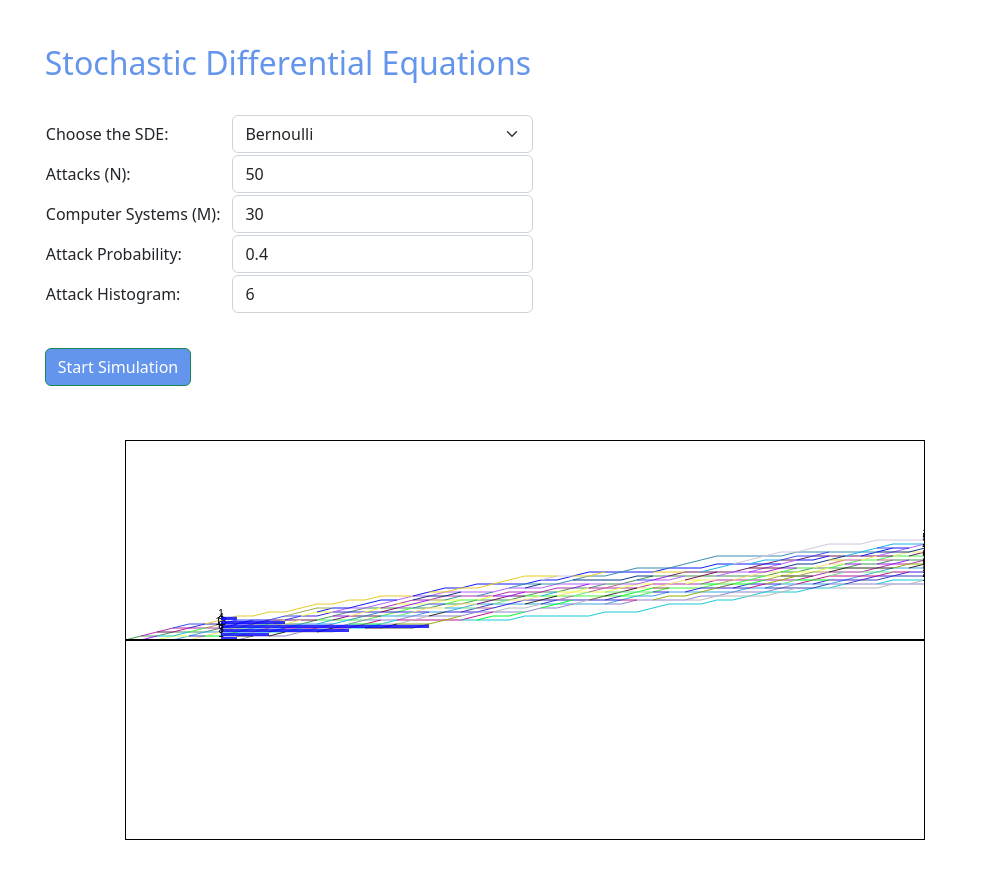
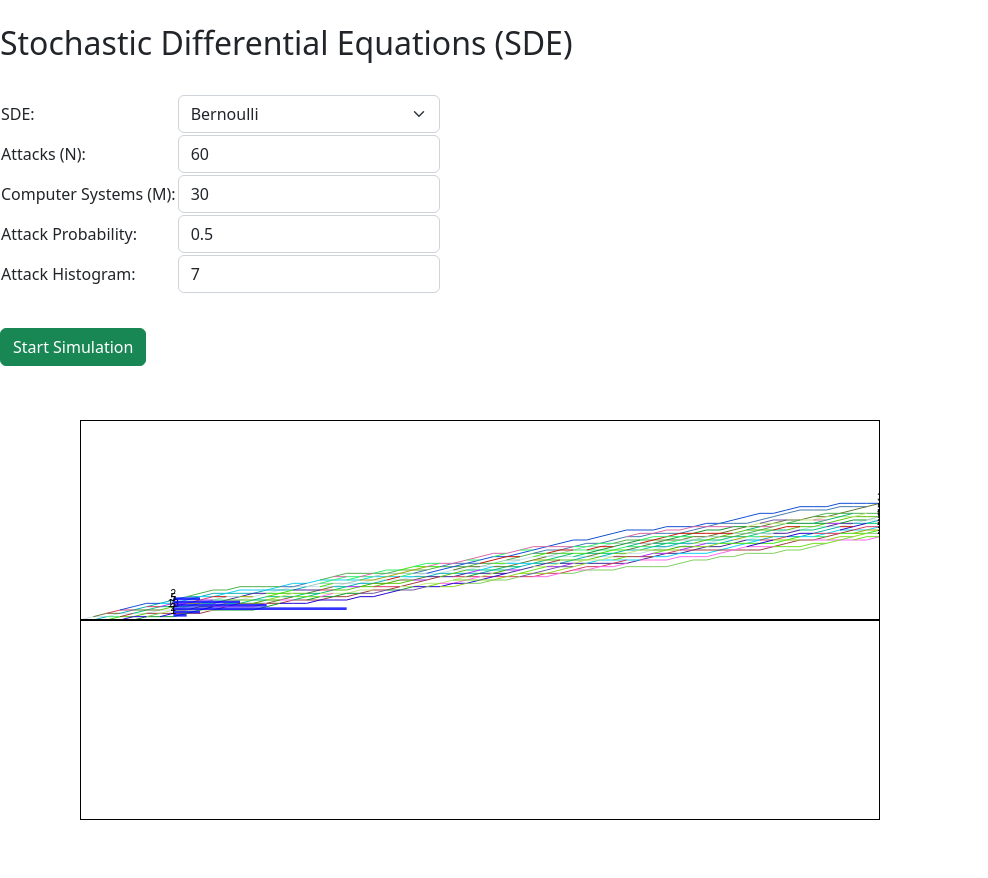
Before and after one commit to Bazz-zzaB/hm_07, a plain HTML site: page index.html in a window 1280 px wide. Both pictures are taken after a click on the button "Start Simulation". Shown: the whole page, without its empty margins (0-988 px from the left). Drawn offline with nearby package versions, Linux system fonts and the light colour scheme.

Commit message:
final index.html

```diff
--- a/index.html
+++ b/index.html
@@ -1,24 +1,24 @@
 <!DOCTYPE html>
 <html>
     <head>
-        <title> HOMEWORK_07 </title>
+        <title> hw_07 </title>
         <meta name="viewport" content="width=device-width, initial-scale=1.0">
         <link href="https://cdn.jsdelivr.net/npm/bootstrap@5.2.3/dist/css/bootstrap.min.css" rel="stylesheet">
         <script src="https://cdn.jsdelivr.net/npm/bootstrap@5.2.3/dist/js/bootstrap.bundle.min.js"></script>
         <script src="https://cdn.jsdelivr.net/npm/chart.js@3.7.0/dist/chart.min.js"></script>
     </head>
     <body>
-        <div style="background-color: white; width:93vw; margin-top: 20px; margin-left:3.5vw ;">
+        <div>
             <br>
-            <h2 style="color: cornflowerblue;">Stochastic Differential Equations </h2>
+            <h2> Stochastic Differential Equations (SDE) </h2>
             <br>
             <form id="f1">
                 <div class="form-group">
                     <table>
                         <tr>
-                            <td><label for="selectOption" style="margin-right: 10px;">Choose the SDE:</label> </td>
+                            <td><label>SDE:</label> </td>
                             <td>
-                                <select class="form-select" id="selectOption" style="max-width: 25vw; margin-right: 3vw;">
+                                <select class="form-select" id="selectOption">
                                     <option value="option1">Bernoulli</option>
                                     <option value="option2">Randomwalk</option>
                                     <option value="option4">Poisson</option>
@@ -31,46 +31,46 @@
                             </td>
                         </tr>
                         <tr>
-                            <td><label id="labelnumberN" for="numberN" style="margin-right: 10px;">Attacks (N):</label></td>
-                            <td><input type="text" class="form-control" style="max-width: 25vw; margin-right: 3vw;" id="numberN" required value="50"> </td>
+                            <td><label id="labelnumberN" for="numberN">Attacks (N):</label></td>
+                            <td><input type="text" class="form-control" id="numberN" required value="60"> </td>
 
                         </tr>
                         <tr>
-                            <td><label id="labelnumberM" for="numberM" style="margin-right: 10px;">Computer Systems (M):</label></td>
-                            <td><input type="text" class="form-control" style="max-width: 25vw; margin-right: 3vw;" id="numberM" required value="30"> </td>
+                            <td><label id="labelnumberM" for="numberM">Computer Systems (M):</label></td>
+                            <td><input type="text" class="form-control" id="numberM" required value="30"> </td>
                         </tr>
                         <tr>
-                            <td><label id="labelProbability" for="Probability" style="margin-right: 10px;">Attack Probability:</label></td>
-                            <td><input type="text" class="form-control" style="max-width: 25vw; margin-right: 3vw;" id="Probability" required value="0.4"> </td>
+                            <td><label id="labelProbability" for="Probability">Attack Probability:</label></td>
+                            <td><input type="text" class="form-control" id="Probability" required value="0.5"> </td>
                         </tr>
                         <tr>
-                            <td><label id="labelnumberA" for="numberA" style="margin-right: 10px;">Attack Histogram:</label></td>
-                            <td><input type="text" class="form-control" style="max-width: 25vw; margin-right: 3vw;" id="numberA" required value="6"> </td>
+                            <td><label id="labelnumberA" for="numberA">Attack Histogram:</label></td>
+                            <td><input type="text" class="form-control" id="numberA" required value="7"> </td>
                         </tr>
                         <tr>
-                            <td><label id="labelLambda" for="Lambda" style="margin-right: 10px;">λ:</label></td>
-                            <td><input type="text" class="form-control" style="max-width: 25vw; margin-right: 3vw;" id="Lambda" required value="9"> </td>
+                            <td><label id="labelLambda" for="Lambda">λ:</label></td>
+                            <td><input type="text" class="form-control" id="Lambda" required value="4"> </td>
                         </tr>
                         <tr>
-                            <td><label id="labelsigmaValue" for="sigmaValue" style="margin-right: 10px;">σ:</label></td>
-                            <td><input type="text" class="form-control" style="max-width: 25vw; margin-right: 3vw;" id="sigmaValue" required value="0.3"> </td>
+                            <td><label id="labelsigmaValue" for="sigmaValue"">σ:</label></td>
+                            <td><input type="text" class="form-control" id="sigmaValue" required value="0.2"> </td>
                         </tr>
                         <tr>
-                            <td><label id="labelmuValue" for="muValue" style="margin-right: 10px;">μ:</label></td>
-                            <td><input type="text" class="form-control" style="max-width: 25vw; margin-right: 3vw;" id="muValue" required value="0.2"> </td>
+                            <td><label id="labelmuValue" for="muValue">μ:</label></td>
+                            <td><input type="text" class="form-control" id="muValue" required value="0.3"> </td>
                         </tr>
                         <tr>
-                            <td><label id="labelthetaValue" for="thetaValue" style="margin-right: 10px;">ϑ:</label></td>
-                            <td><input type="text" class="form-control" style="max-width: 25vw; margin-right: 3vw;" id="thetaValue" required value="0.1"> </td>
+                            <td><label id="labelthetaValue" for="thetaValue">ϑ:</label></td>
+                            <td><input type="text" class="form-control" id="thetaValue" required value="0.4"> </td>
                         </tr>
                         <tr>
-                            <td><label id="labelkValue" for="kValue" style="margin-right: 10px;">K:</label></td>
-                            <td><input type="text" class="form-control" style="max-width: 25vw; margin-right: 3vw;" id="kValue" required value="0.1"> </td>
+                            <td><label id="labelkValue" for="kValue">K:</label></td>
+                            <td><input type="text" class="form-control" id="kValue" required value="0.3"> </td>
                         </tr>
                     </table>
                     <br>
-                    <div style="display: flex; align-items: center;"></div>
-                    <button type="button" class="btn btn-success" style="color: white;background-color: cornflowerblue;" onclick="collectData()"> Start Simulation </button>
+                    <div></div>
+                    <button type="button" class="btn btn-success" onclick="collectData()"> Start Simulation </button>
                     </div>
                     <br>
                     <canvas id="myCanvas" style="align-self: center;"></canvas>
@@ -169,54 +169,54 @@
             }
 
             let option = document.getElementById("selectOption").value;
-            if(option == "option1"){    //bernoulli N, M, P
+            if(option == "option1"){
                 showOrHideInput(false, false, false, false, true, true, true, true, true);
             }
-            if(option == "option2"){ //randomwalk N, M, P
+            if(option == "option2"){
                 showOrHideInput(false, false, false, false, true, true, true, true, true);
             }
-            if(option == "option3"){ //general brawnian motion N, M, P
+            if(option == "option3"){
                 showOrHideInput(false, false, false, false, true, true, true, true, true);
             }
-            if(option == "option4"){ //poisson N, M, lambda
+            if(option == "option4"){
                 showOrHideInput(false, false, true, false, false, true, true, true, true);
             }
-            if(option == "option5"){ //standard brawnian motion N, M, P
+            if(option == "option5"){
                 showOrHideInput(false, false, false, false, true, true, true, true, true);
             }
-            if(option == "option6"){ //geometric brawnian motion N, M, P, mu, sigma
+            if(option == "option6"){
                 showOrHideInput(false, false, false, false, true, false, false, true, true);
             }
-            if(option == "option7"){ // N, M, P, mu, sigma, theta
+            if(option == "option7"){
                 showOrHideInput(false, false, false, false, true, false, false, false, true);
             }
-            if(option == "option8"){ // N, M, P, mu, sigma, theta, k
+            if(option == "option8"){
                 showOrHideInput(false, false, false, false, true, false, true, false, false);
             }
             document.getElementById("selectOption").addEventListener("change", function() {
                 let option = document.getElementById("selectOption").value;
-                if(option == "option1"){    //bernoulli N, M, P
+                if(option == "option1"){
                     showOrHideInput(false, false, false, false, true, true, true, true, true);
                 }
-                if(option == "option2"){ //randomwalk N, M, P
+                if(option == "option2"){
                     showOrHideInput(false, false, false, false, true, true, true, true, true);
                 }
-                if(option == "option3"){ //general brawnian motion N, M, P
+                if(option == "option3"){
                     showOrHideInput(false, false, false, false, true, true, true, true, true);
                 }
-                if(option == "option4"){ //poisson N, M, lambda
+                if(option == "option4"){
                     showOrHideInput(false, false, true, false, false, true, true, true, true);
                 }
-                if(option == "option5"){ //standard brawnian motion N, M, P
+                if(option == "option5"){
                     showOrHideInput(false, false, false, false, true, true, true, true, true);
                 }
-                if(option == "option6"){ //geometric brawnian motion N, M, P, mu, sigma
+                if(option == "option6"){
                     showOrHideInput(false, false, false, false, true, false, false, true, true);
                 }
-                if(option == "option7"){ // N, M, P, mu, sigma, theta
+                if(option == "option7"){
                     showOrHideInput(false, false, false, false, true, false, false, false, true);
                 }
-                if(option == "option8"){ // N, M, P, mu, sigma, theta, k
+                if(option == "option8"){
                     showOrHideInput(false, false, false, false, true, false, true, false, false);
                 }
             });
@@ -356,12 +356,12 @@
                     ctx.strokeStyle = 'black';
                     ctx.lineWidth = 2;
 
-                    ctx.save(); // Salva il contesto canvas corrente
+                    ctx.save();
 
-                    // Crea un percorso di clip rettangolare basato sulle dimensioni del rettangolo
+
                     ctx.beginPath();
                     ctx.rect(this.x, this.y, this.width, this.height);
-                    ctx.clip(); // Imposta il percorso di clip
+                    ctx.clip();
 
                     const startX = gridXini + this.offsetViewX;
                     const endX = gridXfin + this.offsetViewX;
@@ -369,14 +369,13 @@
 
                     let ris = drawInsideRectangle(this, startX, centerY, endX, centerY);
                     if(ris != null){
-                        // Disegna l'asse delle ascisse (orizzontale)
                         ctx.beginPath();
                         ctx.moveTo(ris[0], ris[1]);
                         ctx.lineTo(ris[2], ris[3]);
                         ctx.stroke();
                     }
 
-                    ctx.restore(); // Ripristina il contesto canvas precedente (rimuove il percorso di clip)
+                    ctx.restore();
 
                     ctx.save();
                     ctx.beginPath();
@@ -389,7 +388,6 @@
 
                     ris = drawInsideRectangle(this, originX, startY, originX, endY);
                     if(ris != null){
-                    // Disegna l'asse delle ordinate (verticale)
                     ctx.beginPath();
                     ctx.moveTo(ris[0], ris[1]);
                     ctx.lineTo(ris[2], ris[3]);
@@ -499,7 +497,6 @@
                 rect.draw();
             }
 
-        ///////////////////////////////////////////////////////////////////
 
             function histogramData(pos){
                 "use strict";
@@ -647,7 +644,7 @@
                             }
                         }
 
-                        if(selectOption.value=="option3"){  //general brawnian motion
+                        if(selectOption.value=="option3"){
                             const mu = N * P;
                             const sigma = Math.sqrt(N * P * (1 - P));
                             const u1 = Math.random();
@@ -661,7 +658,7 @@
                             }
                         }
 
-                        if(selectOption.value=="option4"){  //Poisson
+                        if(selectOption.value=="option4"){
                             P = lambda / N;
                             if(randomNumber <= P){
                                 result2 = 1;
@@ -670,7 +667,7 @@
                             }
                         }
 
-                        if(selectOption.value=="option5"){  //standard brawnian motion
+                        if(selectOption.value=="option5"){
                             const u1 = Math.random();
                             const u2 = Math.random();
                             const z = Math.sqrt(-2 * Math.log(u1)) * Math.cos(2 * Math.PI * u2);
@@ -682,7 +679,7 @@
                             }
                         }
 
-                        if(selectOption.value=="option6"){  //geometric brawnian motion
+                        if(selectOption.value=="option6"){
                             const u1 = Math.random();
                             const u2 = Math.random();
                             const z = Math.sqrt(-2 * Math.log(u1)) * Math.cos(2 * Math.PI * u2);
@@ -696,7 +693,7 @@
 
                         }
 
-                        if(selectOption.value=="option7"){  //Ornstein–Uhlenbeck
+                        if(selectOption.value=="option7"){
                             const u1 = Math.random();
                             const u2 = Math.random();
                             const z = Math.sqrt(-2 * Math.log(u1)) * Math.cos(2 * Math.PI * u2);
@@ -711,7 +708,7 @@
                             }
                         }
 
-                        if(selectOption.value=="option8"){  //Vasicek Model
+                        if(selectOption.value=="option8"){
                             const u1 = Math.random();
                             const u2 = Math.random();
                             const z = Math.sqrt(-2 * Math.log(u1)) * Math.cos(2 * Math.PI * u2);
@@ -762,7 +759,6 @@
                 drawRectangle(rect2);
             }
 
-        ////////////////////////////////////////////////////////////////////////////////////////////////////////////////
 
             function drawInsideRectangle(rect, x_ini, y_ini, x_fin, y_fin){
                 ris_x_ini = x_ini;
@@ -1113,13 +1109,11 @@
                 ctx.restore();
             }
 
-        ///////////////////////////////////////////////////////////////////
-
             canvas.addEventListener("mousedown", (e) => {
                 const mouseX = e.clientX - canvas.getBoundingClientRect().left;
                 const mouseY = e.clientY - canvas.getBoundingClientRect().top;
 
-                if (e.button === 0) { // Tasto sinistro
+                if (e.button === 0) {
                     selectedRect = findSelectedObject(mouseX, mouseY);
                     if(selectedRect){
                         if( mouseX < selectedRect.x + selectedRect.width + 10 && mouseX > selectedRect.x + selectedRect.width - 10 && mouseY < selectedRect.y + selectedRect.height + 10 && mouseY > selectedRect.y + selectedRect.height - 10){
@@ -1132,7 +1126,7 @@
                             lastMouseY = mouseY;
                         }
                     }
-                } else if(e.button === 2){  //tasto destro
+                } else if(e.button === 2){
                     selectedRect = findSelectedObject(mouseX, mouseY);
                     if(selectedRect){
                         isDraggingView = true;
```
